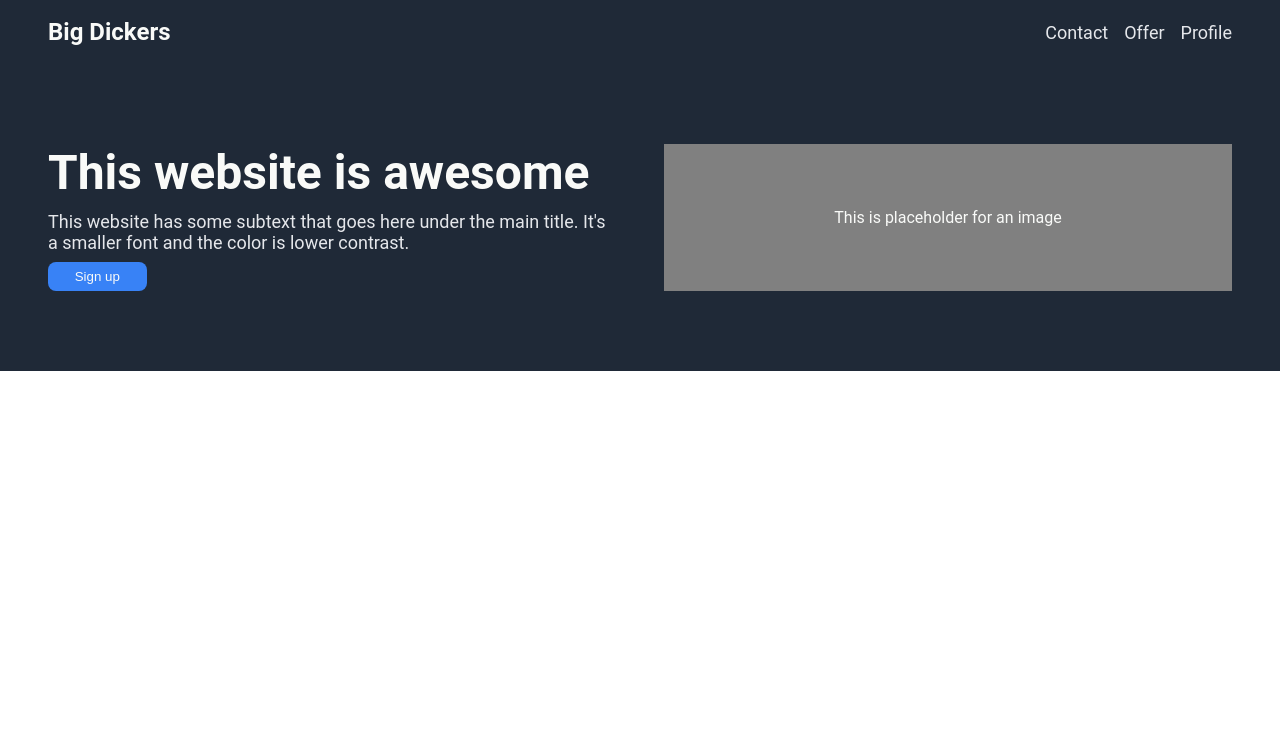
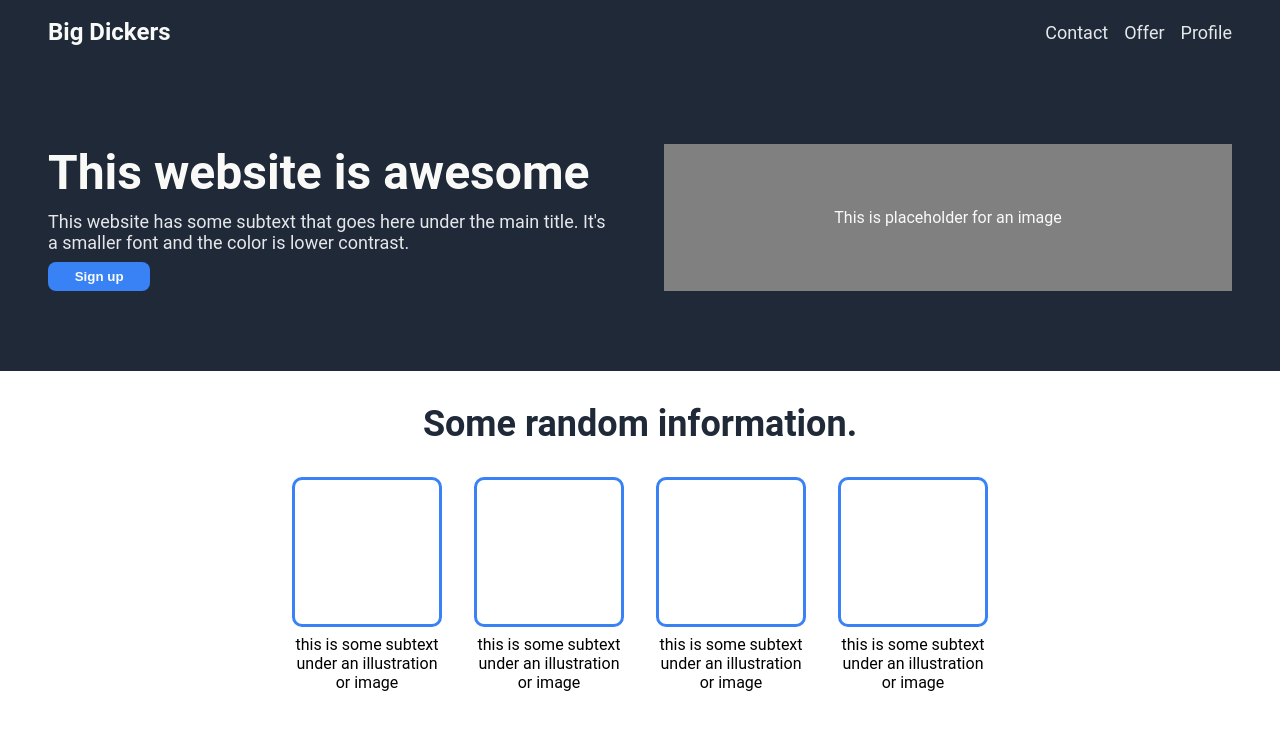
Before and after one commit to froter1/odin-landing-page, a plain HTML site: page index.html in a window 1280 px wide. Drawn offline with Linux system fonts and the light colour scheme.

Commit message:
Add photos section and styles

```diff
--- a/index.html
+++ b/index.html
@@ -47,7 +47,41 @@
             </div>
 
             <div class="photos">
+                <p>Some random information.</p>
 
+                <div class="content">
+                    <div class="wrapper card">
+                        <div class="photo">
+
+                        </div>
+
+                        <p>this is some subtext under an illustration or image</p>
+                    </div>
+
+                    <div class="wrapper card">
+                        <div class="photo">
+
+                        </div>
+
+                        <p>this is some subtext under an illustration or image</p>
+                    </div>
+
+                    <div class="wrapper card">
+                        <div class="photo">
+
+                        </div>
+
+                        <p>this is some subtext under an illustration or image</p>
+                    </div>
+
+                    <div class="wrapper card">
+                        <div class="photo">
+
+                        </div>
+
+                        <p>this is some subtext under an illustration or image</p>
+                    </div>
+                </div>
             </div>
 
             <div class="quote">
--- a/styles.css
+++ b/styles.css
@@ -5,6 +5,11 @@ html {
 
 *, *::before, *::after {
     box-sizing: inherit;
+}
+
+p {
+    padding: 0;
+    margin: 0;
 }
 
 body {
@@ -16,7 +21,6 @@ body {
 .wrapper {
     display: flex;
     flex-direction: column;
-
 }
 
 nav {
@@ -87,6 +91,7 @@ main {
 .left > button {
     background-color: #3882F6;
     color: #F9FAF8;
+    font-weight: bold;
     border: none;
     border-radius: 8px;
     flex: 0 1 auto;
@@ -102,3 +107,40 @@ main {
     justify-content: center;
     align-items: center;
 }
+
+.photos {
+    display: flex;
+    flex-direction: column;
+    padding: 0 0 4rem;
+}
+
+.photos > p {
+    font-size: 36px;
+    font-weight: bolder;
+    color: #1F2937;
+    max-width: fit-content;
+    align-self: center;
+    margin: 2rem;
+}
+
+.content {
+    display: flex;
+    gap: 2rem;
+    justify-content: center;
+}
+
+.card {
+    flex: 0 1 150px;
+    gap: 0.5rem;
+}
+
+.photo {
+    border: 3px solid #3882F6;
+    border-radius: 10px;
+    height: 150px;
+    width: 150px;
+}
+
+.card > p {
+    text-align: center;
+}
```
